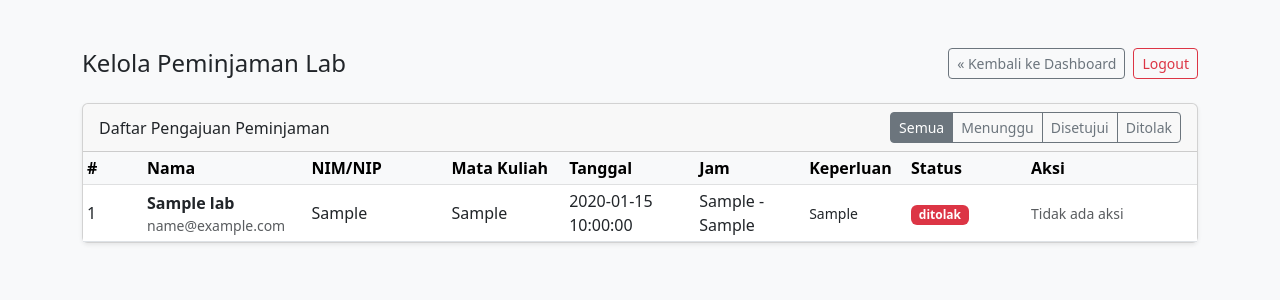
After one commit to AhmadKevin000/PBL, a PHP site: page /peminjaman.php in a window 1280 px wide. The commit adds this page. Shown: the top 300 px of the page. Run offline with PHP 8.4, Linux system fonts and the light colour scheme; the visitor is signed in with stand-in values (Sample User, id 1); tables that the repository leaves empty or names only in its code hold one stand-in row (values such as "Sample post"); some libraries are stand-ins or nearby versions.

Commit message:
crud peminjaman

```diff
--- a/admin/dashboard.php
+++ b/admin/dashboard.php
@@ -19,6 +19,9 @@ require_login();
 
     <div class="row g-3">
       <div class="col-md-3">
+        <a class="btn btn-primary w-100" href="peminjaman.php">Kelola Peminjaman Lab</a>
+      </div>
+      <div class="col-md-3">
         <a class="btn btn-primary w-100" href="about.php">Kelola About (lab_profile)</a>
       </div>
       <div class="col-md-3">
--- /dev/null
+++ b/admin/peminjaman.php
@@ -0,0 +1,137 @@
+<?php
+require_once __DIR__ . '/_auth.php';
+require_login();
+
+require_once __DIR__ . '/../config/koneksi.php';
+$pdo = isset($pdo) ? $pdo : (isset($conn) ? $conn : null);
+if (!$pdo) {
+  die('Koneksi database tidak tersedia');
+}
+
+// Filter status: all | menunggu | disetujui | ditolak
+$allowedStatus = ['all', 'menunggu', 'disetujui', 'ditolak'];
+$statusFilter = isset($_GET['status']) ? strtolower((string)$_GET['status']) : 'all';
+if (!in_array($statusFilter, $allowedStatus, true)) {
+  $statusFilter = 'all';
+}
+
+try {
+  if ($statusFilter === 'all') {
+    $sql = "SELECT id_peminjaman, nama_peminjam, nim_nip, email, mata_kuliah, tanggal_pinjam, jam_mulai, jam_selesai, keperluan, status
+            FROM peminjaman_lab
+            ORDER BY status ASC, tanggal_pinjam DESC, id_peminjaman DESC";
+    $stmt = $pdo->query($sql);
+  } else {
+    $sql = "SELECT id_peminjaman, nama_peminjam, nim_nip, email, mata_kuliah, tanggal_pinjam, jam_mulai, jam_selesai, keperluan, status
+            FROM peminjaman_lab
+            WHERE LOWER(status) = :st
+            ORDER BY tanggal_pinjam DESC, id_peminjaman DESC";
+    $stmt = $pdo->prepare($sql);
+    $stmt->execute([':st' => $statusFilter]);
+  }
+
+  if ($statusFilter === 'all') {
+    $rows = $stmt->fetchAll(PDO::FETCH_ASSOC);
+  } else {
+    $rows = $stmt->fetchAll(PDO::FETCH_ASSOC);
+  }
+} catch (Exception $e) {
+  die('Gagal mengambil data peminjaman: ' . htmlspecialchars($e->getMessage()));
+}
+
+function status_badge_class($status)
+{
+  $status = strtolower((string)$status);
+  if ($status === 'disetujui') return 'bg-success';
+  if ($status === 'ditolak') return 'bg-danger';
+  return 'bg-secondary'; // Menunggu / lainnya
+}
+?>
+<!DOCTYPE html>
+<html lang="id">
+<head>
+  <meta charset="utf-8">
+  <meta name="viewport" content="width=device-width, initial-scale=1">
+  <title>Kelola Peminjaman Lab</title>
+  <link href="https://cdn.jsdelivr.net/npm/bootstrap@5.3.0/dist/css/bootstrap.min.css" rel="stylesheet">
+</head>
+<body class="bg-light">
+  <div class="container py-5">
+    <div class="d-flex justify-content-between align-items-center mb-4">
+      <h1 class="h4 mb-0">Kelola Peminjaman Lab</h1>
+      <div class="d-flex gap-2">
+        <a class="btn btn-outline-secondary btn-sm" href="dashboard.php">&laquo; Kembali ke Dashboard</a>
+        <a class="btn btn-outline-danger btn-sm" href="logout.php">Logout</a>
+      </div>
+    </div>
+
+    <div class="card shadow-sm">
+      <div class="card-header d-flex justify-content-between align-items-center">
+        <span>Daftar Pengajuan Peminjaman</span>
+        <div class="btn-group btn-group-sm" role="group" aria-label="Filter status">
+          <a href="peminjaman.php?status=all" class="btn btn-outline-secondary<?php echo $statusFilter === 'all' ? ' active' : ''; ?>">Semua</a>
+          <a href="peminjaman.php?status=menunggu" class="btn btn-outline-secondary<?php echo $statusFilter === 'menunggu' ? ' active' : ''; ?>">Menunggu</a>
+          <a href="peminjaman.php?status=disetujui" class="btn btn-outline-secondary<?php echo $statusFilter === 'disetujui' ? ' active' : ''; ?>">Disetujui</a>
+          <a href="peminjaman.php?status=ditolak" class="btn btn-outline-secondary<?php echo $statusFilter === 'ditolak' ? ' active' : ''; ?>">Ditolak</a>
+        </div>
+      </div>
+      <div class="card-body p-0">
+        <div class="table-responsive">
+          <table class="table table-sm mb-0 align-middle">
+            <thead class="table-light">
+              <tr>
+                <th style="width: 60px;">#</th>
+                <th>Nama</th>
+                <th style="width: 140px;">NIM/NIP</th>
+                <th>Mata Kuliah</th>
+                <th style="width: 130px;">Tanggal</th>
+                <th style="width: 110px;">Jam</th>
+                <th>Keperluan</th>
+                <th style="width: 120px;">Status</th>
+                <th style="width: 170px;">Aksi</th>
+              </tr>
+            </thead>
+            <tbody>
+              <?php if ($rows): ?>
+                <?php foreach ($rows as $index => $row): ?>
+                  <tr>
+                    <td><?php echo $index + 1; ?></td>
+                    <td>
+                      <div class="fw-semibold"><?php echo htmlspecialchars($row['nama_peminjam']); ?></div>
+                      <div class="small text-muted"><?php echo htmlspecialchars($row['email']); ?></div>
+                    </td>
+                    <td><?php echo htmlspecialchars($row['nim_nip']); ?></td>
+                    <td><?php echo htmlspecialchars($row['mata_kuliah']); ?></td>
+                    <td><?php echo htmlspecialchars($row['tanggal_pinjam']); ?></td>
+                    <td><?php echo htmlspecialchars($row['jam_mulai'] . ' - ' . $row['jam_selesai']); ?></td>
+                    <td style="max-width: 260px;">
+                      <div class="small text-wrap"><?php echo nl2br(htmlspecialchars($row['keperluan'])); ?></div>
+                    </td>
+                    <td>
+                      <span class="badge <?php echo status_badge_class($row['status']); ?>">
+                        <?php echo htmlspecialchars($row['status']); ?>
+                      </span>
+                    </td>
+                    <td>
+                      <?php if (strtolower((string)$row['status']) === 'menunggu'): ?>
+                        <a href="peminjaman_update.php?id=<?php echo (int)$row['id_peminjaman']; ?>&aksi=setujui" class="btn btn-sm btn-success mb-1" onclick="return confirm('Setujui peminjaman ini?');">Setujui</a>
+                        <a href="peminjaman_update.php?id=<?php echo (int)$row['id_peminjaman']; ?>&aksi=tolak" class="btn btn-sm btn-danger mb-1" onclick="return confirm('Tolak peminjaman ini?');">Tolak</a>
+                      <?php else: ?>
+                        <span class="text-muted small">Tidak ada aksi</span>
+                      <?php endif; ?>
+                    </td>
+                  </tr>
+                <?php endforeach; ?>
+              <?php else: ?>
+                <tr>
+                  <td colspan="9" class="text-center py-3">Belum ada data peminjaman.</td>
+                </tr>
+              <?php endif; ?>
+            </tbody>
+          </table>
+        </div>
+      </div>
+    </div>
+  </div>
+</body>
+</html>
```
Also changed, not shown: admin/peminjaman_update.php (added, +38 -0 lines).
